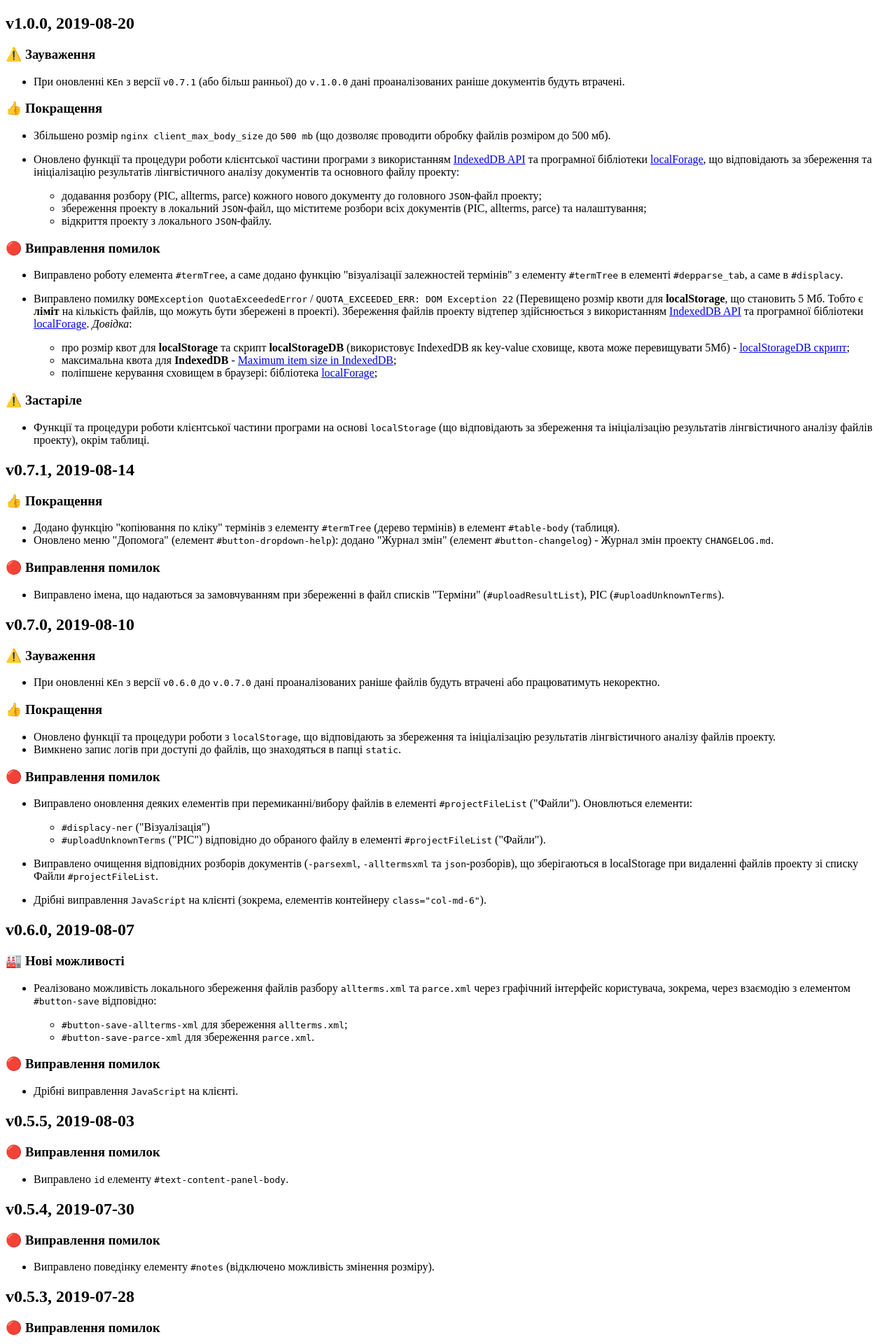
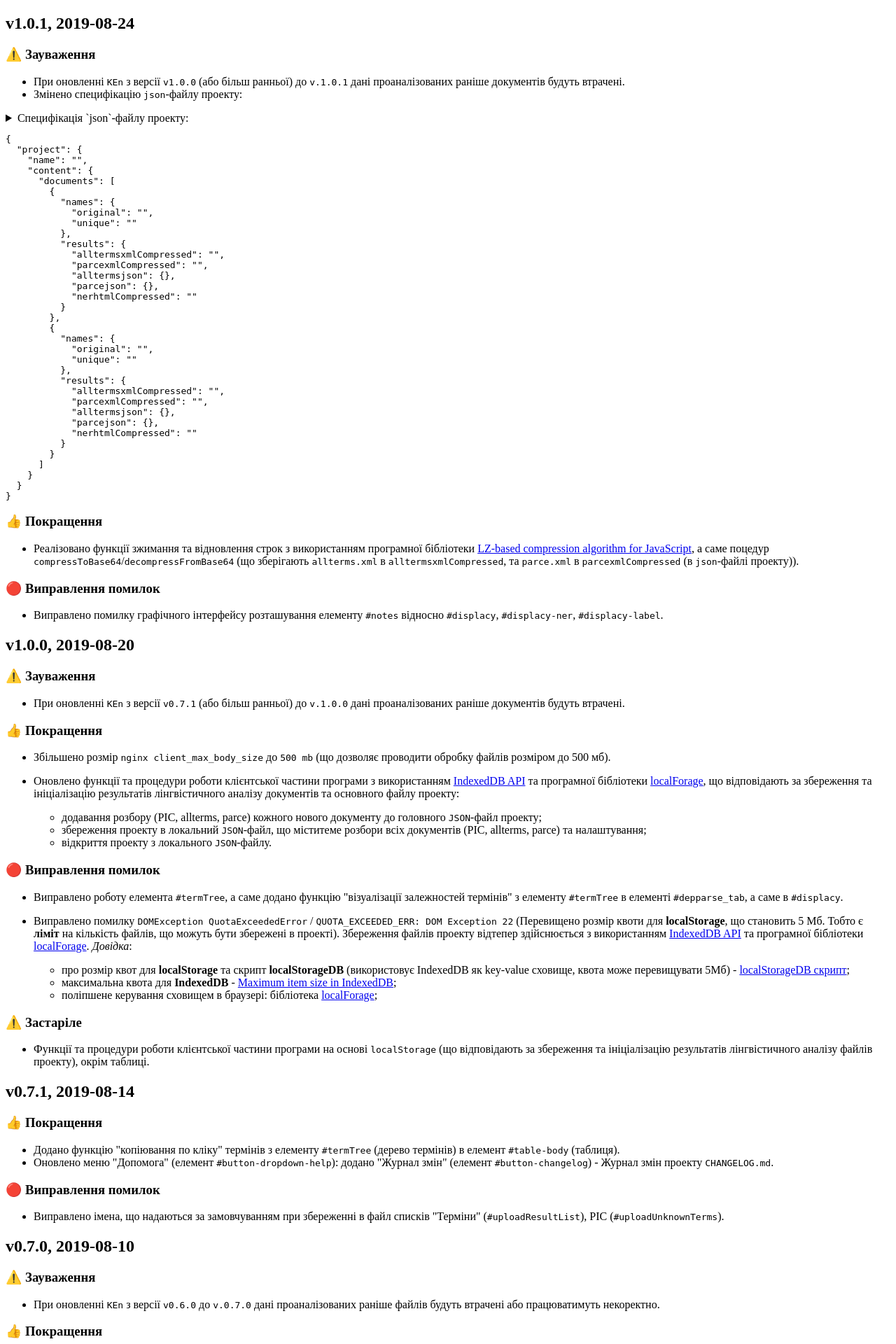
Before and after one commit to malakhovks/ken, a Flask app: page /changelog in a window 1280 px wide. Shown: the top 1920 px of the page at 70% size. Run offline with Flask 2, Linux system fonts and the light colour scheme; parts of the project's set-up code (start-up, migrations or seed data) failed here and were passed over.

Commit message:
Update changelog and title
Update changelog and title

```diff
--- a/templates/changelog.html
+++ b/templates/changelog.html
@@ -3,7 +3,64 @@
 <head>
 <meta charset='UTF-8'><meta name='viewport' content='width=device-width initial-scale=1'>
 <title>CHANGELOG</title></head>
-<body><h2>v1.0.0, 2019-08-20</h2>
+<body><h2>v1.0.1, 2019-08-24</h2>
+<h3>⚠️ Зауваження</h3>
+<ul>
+<li>При оновленні <code>KEn</code> з версії <code>v1.0.0</code> (або більш ранньої) до <code>v.1.0.1</code> дані проаналізованих раніше документів будуть втрачені.</li>
+<li>Змінено специфікацію <code>json</code>-файлу проекту:</li>
+
+</ul>
+<details><summary>Специфікація `json`-файлу проекту:</summary>
+<p></p></details>
+<pre><code class='language-json' lang='json'>{
+  &quot;project&quot;: {
+    &quot;name&quot;: &quot;&quot;,
+    &quot;content&quot;: {
+      &quot;documents&quot;: [
+        {
+          &quot;names&quot;: {
+            &quot;original&quot;: &quot;&quot;,
+            &quot;unique&quot;: &quot;&quot;
+          },
+          &quot;results&quot;: {
+            &quot;alltermsxmlCompressed&quot;: &quot;&quot;,
+            &quot;parcexmlCompressed&quot;: &quot;&quot;,
+            &quot;alltermsjson&quot;: {},
+            &quot;parcejson&quot;: {},
+            &quot;nerhtmlCompressed&quot;: &quot;&quot;
+          }
+        },
+        {
+          &quot;names&quot;: {
+            &quot;original&quot;: &quot;&quot;,
+            &quot;unique&quot;: &quot;&quot;
+          },
+          &quot;results&quot;: {
+            &quot;alltermsxmlCompressed&quot;: &quot;&quot;,
+            &quot;parcexmlCompressed&quot;: &quot;&quot;,
+            &quot;alltermsjson&quot;: {},
+            &quot;parcejson&quot;: {},
+            &quot;nerhtmlCompressed&quot;: &quot;&quot;
+          }
+        }
+      ]
+    }
+  }
+}
+</code></pre>
+<p></p>
+</details></p>
+<h3>👍 Покращення</h3>
+<ul>
+<li>Реалізовано функції зжимання та відновлення строк з використанням програмної бібліотеки <a href='https://github.com/pieroxy/lz-string/'>LZ-based compression algorithm for JavaScript</a>, а саме поцедур <code>compressToBase64</code>/<code>decompressFromBase64</code> (що зберігають <code>allterms.xml</code> в <code>alltermsxmlCompressed</code>, та <code>parce.xml</code> в <code>parcexmlCompressed</code> (в <code>json</code>-файлі проекту)).</li>
+
+</ul>
+<h3>🔴 Виправлення помилок</h3>
+<ul>
+<li>Виправлено помилку графічного інтерфейсу розташування елементу <code>#notes</code> відносно <code>#displacy</code>, <code>#displacy-ner</code>, <code>#displacy-label</code>.</li>
+
+</ul>
+<h2>v1.0.0, 2019-08-20</h2>
 <h3>⚠️ Зауваження</h3>
 <ul>
 <li>При оновленні <code>KEn</code> з версії <code>v0.7.1</code> (або більш ранньої) до <code>v.1.0.0</code> дані проаналізованих раніше документів будуть втрачені.</li>
```
Also changed, not shown: templates/index.html (+11 -9 lines), CHANGELOG.md.
